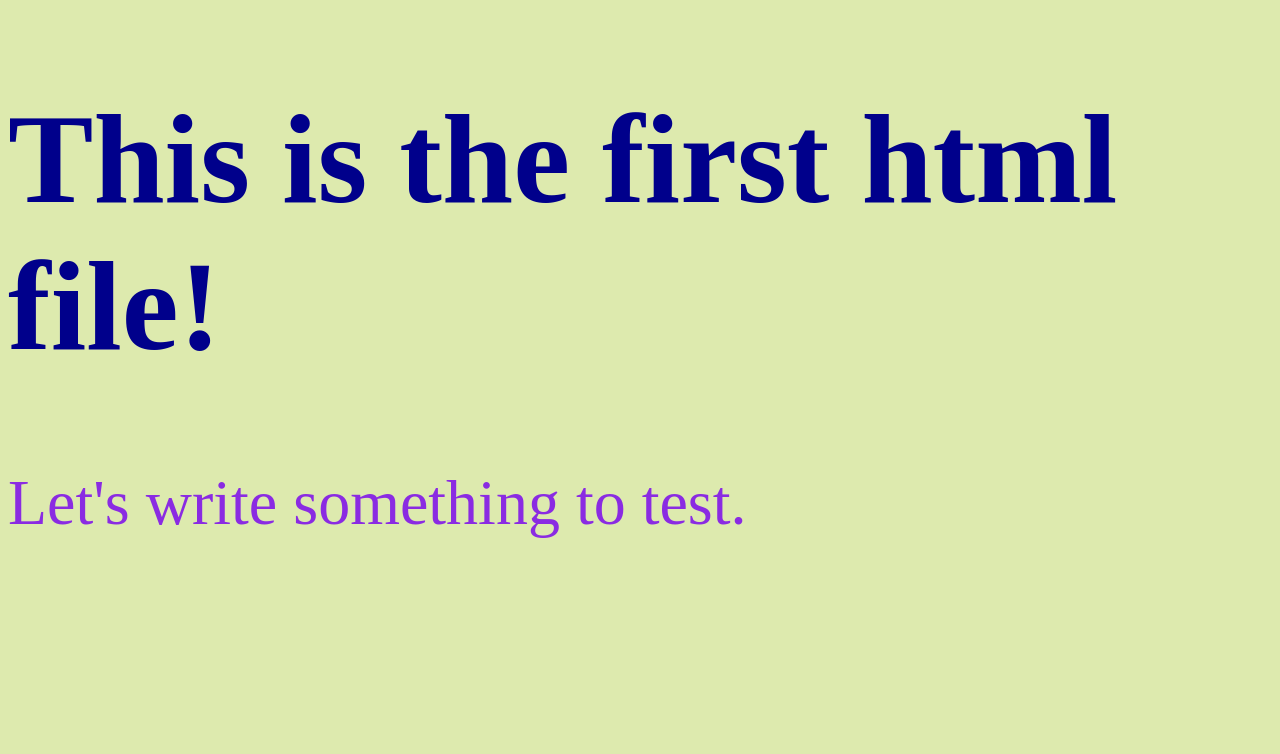
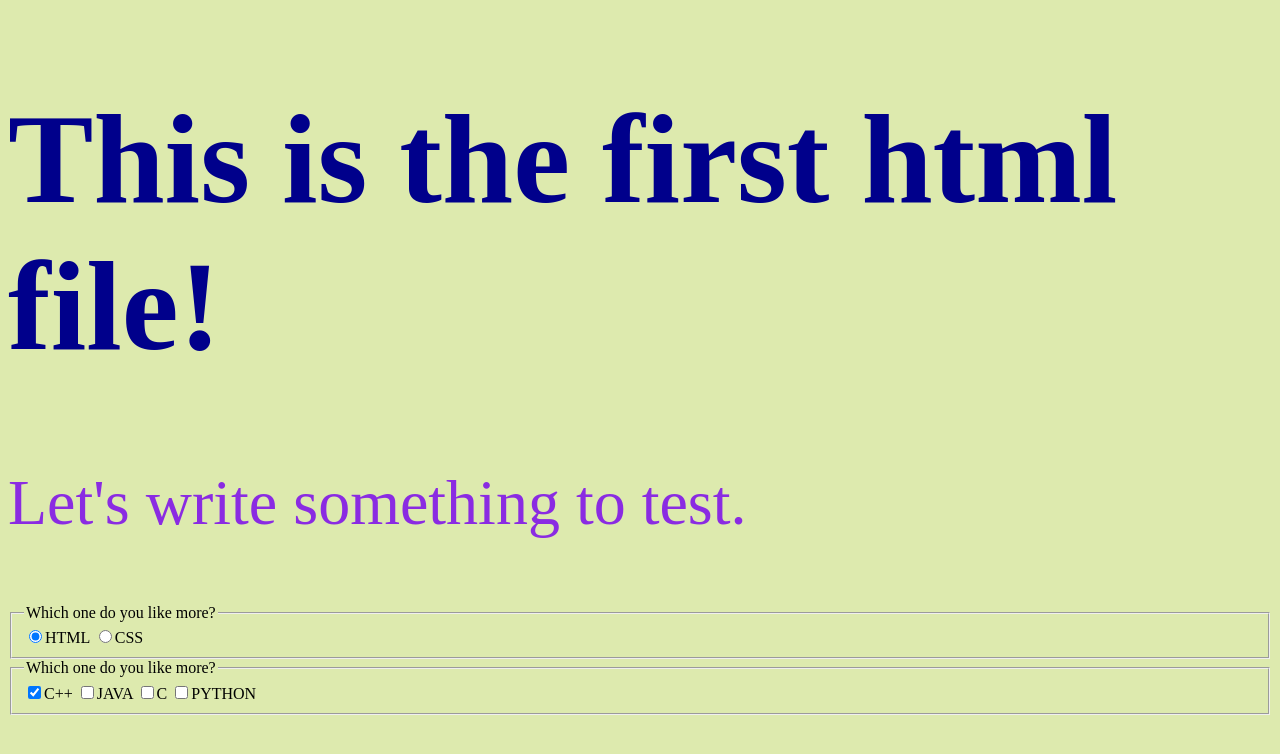
Before and after one commit to prettywoniu/practiceGit, a plain HTML site: page index.html in a window 1280 px wide. Drawn offline with Linux system fonts and the light colour scheme.

Commit message:
add checkboxes

```diff
--- a/index.html
+++ b/index.html
@@ -9,5 +9,17 @@
         <h1>This is the first html file!</h1>
         <p>Let's write something to test.</p>
         <script src="script.js"></script>
+        <fieldset>
+            <legend>Which one do you like more?</legend>
+            <input type="radio" id="html" name="html-css" checked><label for="html">HTML</label>
+            <input type="radio" id="css" name="html-css"><label for="css">CSS</label>
+        </fieldset>
+        <fieldset>
+            <legend>Which one do you like more?</legend>
+            <input type="checkbox" id="c++" name="coding-lang" checked><label for="c++">C++</label>
+            <input type="checkbox" id="java" name="coding-lang"><label for="java">JAVA</label>
+            <input type="checkbox" id="c" name="coding-lang"><label for="c">C</label>
+            <input type="checkbox" id="python" name="coding-lang"><label for="python">PYTHON</label>
+        </fieldset>
     </body>
 </html>
```
